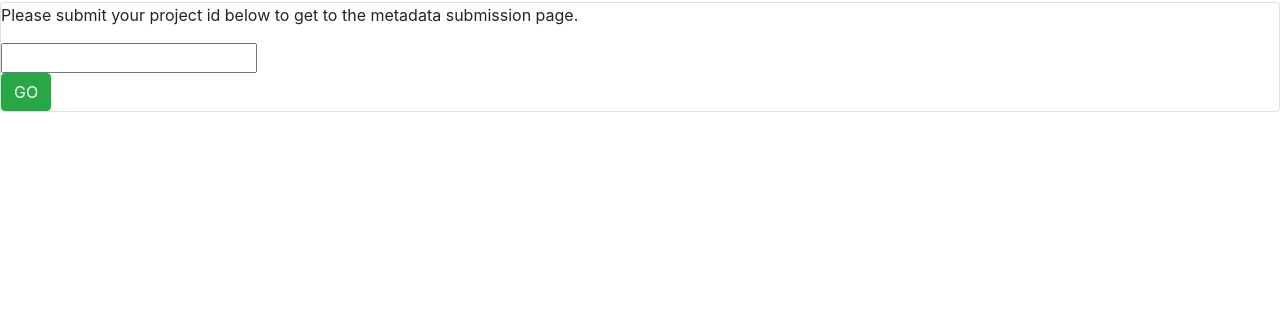
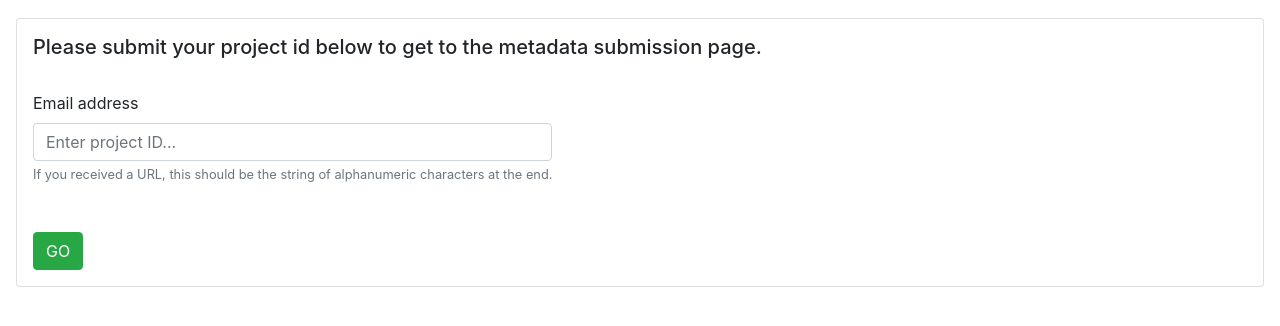
Before and after one commit to PennChopMicrobiomeProgram/CHOP_metadata_checker, a Flask app: page / in a window 1280 px wide. Shown: the part 62-388 px from the top of the page. Run offline with Flask 2, Linux system fonts and the light colour scheme; parts of the project's set-up code (start-up, migrations or seed data) failed here and were passed over; some libraries are stand-ins or nearby versions.

Commit message:
Update formatting, accept multiword inputs to metadatacli

```diff
--- a/app/templates/dne.html
+++ b/app/templates/dne.html
@@ -5,7 +5,7 @@
 
 {% block body %}
 <body>
-  <div class="card">
+  <div class="card m-3">
     <p>{{ project_code }} is not a valid project code.</p>
     <a href="{{url_for('index')}}">Go To Home</a>
   </div>
--- a/app/templates/final.html
+++ b/app/templates/final.html
@@ -6,12 +6,12 @@
 {% block body %}
 <body>
   {% if request.method == 'POST' %}
-    <div class="card">
+    <div class="card m-3">
       <p>{{ project_code }} submitted.</p>
-      <a href="{{url_for('index')}}">Go To Home</a>
+      <h4><a href="{{url_for('index')}}">Go To Home</a></h4>
     </div>
   {% else %}
-    <div class="card">
+    <div class="card m-3">
       <div class="card-body">
         <form action="{{ '/review/' + project_code }}" method="POST" enctype="multipart/form-data">
           <div class="form-group">
--- a/app/templates/index.html
+++ b/app/templates/index.html
@@ -5,11 +5,22 @@
 
 {% block body %}
 <body>
-  <div class="card">
-    <p>Please submit your project id below to get to the metadata submission page.</p>
+  <div class="card m-3">
+    <h5 class="m-3">Please submit your project id below to get to the metadata submission page.</h5>
     <form action="{{ '/' }}" method="POST" enctype="multipart/form-data">
-      <input name="project_code" id="project_code"><br />
-      <button type="submit" class="btn btn-success">GO</button>
+      <div class="row m-3">
+        <div class="form-group">
+          <label for="project_code">Email address</label>
+          <input
+            class="form-control"
+            name="project_code"
+            id="project_code"
+            aria-describedby="help"
+            placeholder="Enter project ID...">
+          <small id="help" class="form-text text-muted">If you received a URL, this should be the string of alphanumeric characters at the end.</small>
+        </div>
+      </div>
+      <button type="submit" class="btn btn-success m-3">GO</button>
     </form>
   </div>
 </body>
--- a/app/templates/submit.html
+++ b/app/templates/submit.html
@@ -6,9 +6,9 @@
 {% block body %}
 
 <body>
-  <h2>{{project_name}}</h2>
-  <h3>{{client_name}}</h3><h4>{{client_email}}</h4>
-  <div class="card">
+  <div class="card m-3">
+    <h2 class="m-3">{{project_name}}</h2>
+    <h3 class="m-3">{{client_name}} :-: {{client_email}}</h3>
     <div class="card-body">
       <form action="{{ '/submit/' + project_code }}" method="POST" enctype="multipart/form-data">
         <div class="form-group">
--- a/app/templates/wiki.html
+++ b/app/templates/wiki.html
@@ -1832,7 +1832,7 @@ summary {
 
 
 <h1 class="title toc-ignore">CHOP metadata checker</h1>
-<a href="{{url_for('index')}}">Go To Home</a>
+<h4><a href="/">Go To Home</a></h4>
 <h4 class="author">PennCHOP Microbiome Program</h4>
 
 </div>
@@ -2456,7 +2456,7 @@ A3
 </tbody>
 </table>
 <div id="return-to-checker" class="section level4">
-<h4><a href="/">Return to checker</a></h4>
+<h4><a href="/">Go to Home</a></h4>
 </div>
 </div>
 
```
Also changed, not shown: metadatacli/src/metadatacli/command.py (+9 -5 lines), README.md.
